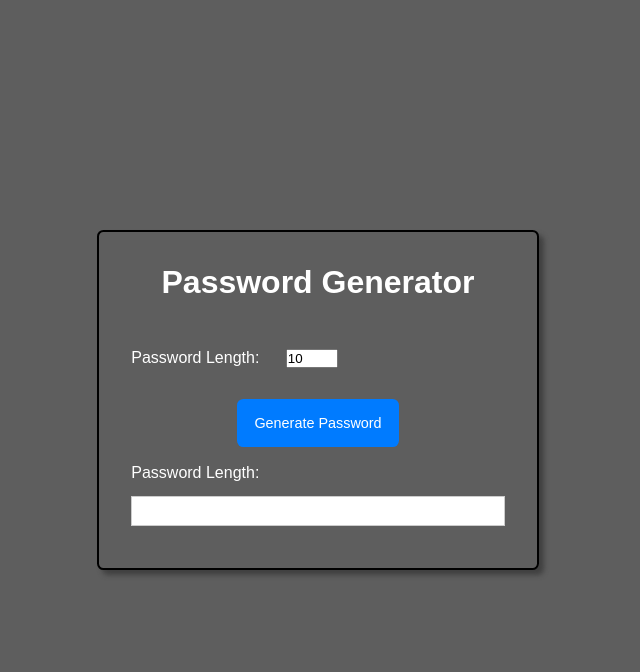
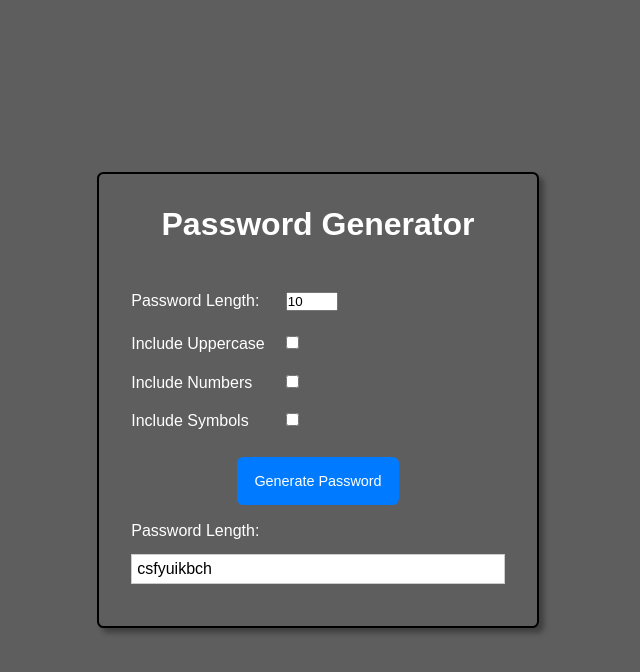
Before and after one commit to dlarenzo/password-generator, a plain HTML site: page index.html in a window 1280 px wide. Both pictures are taken after a click on the button "Generate Password". Shown: the whole page, without its empty margins (322-962 px from the left). Drawn offline with Linux system fonts and the light colour scheme.

Commit message:
finished javascript

```diff
--- a/index.html
+++ b/index.html
@@ -1,13 +1,12 @@
 <!DOCTYPE html>
 <html lang="en">
   <head>
-  <meta charset="UTF-8">
-  <meta name="viewport" content="width=device-width, initial-scale=1.0">
+    <meta charset="UTF-8" />
+    <meta name="viewport" content="width=device-width, initial-scale=1.0" />
     <title>Password Generator</title>
-  <link rel="stylesheet" href="style.css">
+    <link rel="stylesheet" href="style.css" />
   </head>
   <body>
-
     <!-- CONTAINER -->
     <div class="container">
       <h1>Password Generator</h1>
@@ -19,11 +18,24 @@
         <label for="length"> Password Length: </label>
         <input type="number" id="length" value="10" min="8" max="20" />
       </div>
+
       <!-- Add a div, and inside add 1 label for uppercase, and a checkbox  -->
+      <div>
+        <label for="uppercase">Include Uppercase</label>
+        <input type="checkbox" id="uppercase" />
+      </div>
 
       <!-- Add a div, and inside add 1 label for numbers, and a checkbox  -->
+      <div>
+        <label for="number">Include Numbers</label>
+        <input type="checkbox" id="number" />
+      </div>
 
       <!-- Add a div, and inside add 1 label for symbols, and a checkbox  -->
+      <div>
+        <label for="symbols">Include Symbols</label>
+        <input type="checkbox" id="symbols" />
+      </div>
 
       <!-- GENERATE PASSWORD -->
       <button id="generate">Generate Password</button>
@@ -35,6 +47,6 @@
       </div>
     </div>
 
-  <script src="main.js"></script>
+    <script src="main3.js"></script>
   </body>
 </html>
--- a/main.js
+++ /dev/null
@@ -1,37 +0,0 @@
-let specialChar = ['!', '@', '#', '$', '%', '^', '&', '*', '(', ')', '_', '+', '{', '}', ';', '~', '?', ',', '.', '/'];
-let num = [0,1,2,3,4,5,6,7,8,9];
-let lettersLower = ['a', 'b', 'c', 'd', 'e', 'f', 'g', 'h', 'i', 'j', 'k', 'l', 'm', 'n', 'o', 'p', 'q', 'r', 's', 't', 'u', 'v', 'w', 'x', 'y', 'z'];
-let lettersUpper = ['A', 'B', 'C', 'D', 'E', 'F', 'G', 'H', 'I', 'J', 'K', 'L', 'M', 'N', 'O', 'P', 'Q', 'R', 'S', 'T', 'U', 'V', 'W', 'X', 'Y', 'Z'];
-
-const generateBtn = document.querySelector('#generate');
-let inputLength = document.querySelector('#length');
-let password = document.querySelector('#password');
-
-console.log(specialChar[1]);
-
-generateBtn.addEventListener('click', function generatePass() {
-  let length = parseInt(document.querySelector("length").value);
-
-
-  //get value from inputLinks to an external site.
-
-  //getting checked value from inputLinks to an external site.
-
-  //set an empty Password string variable
-
-  //set an empty charSet string variable
-
-  //get the charset and add it (+=) to the lower case letter variable above. (you will do this for the uppercase, numbers and symbol characters too later down the line.
-
-  //use an if statement to check if uppercase, number or symbols is true, then add charset to the correct letters (+= upperChars)
-
-  //Create a loop, set the length of the loop to your length variable above.
-
-  //inside your loop create a variable that sets a random index
-
-  let randomIndex = Math.floor(Math.random() * charSet.length);
-
-  //Now inside your loop set the Password variable to add your charset[randomindex];
-
-  //finally outside of your loop, use a queryselector to set the value of password equal to your Password variable that you wrote above in the loop.
-})
--- /dev/null
+++ b/main3.js
@@ -0,0 +1,63 @@
+const lowerChars = "abcdefghijklmnopqrstuvwxyz";
+const upperChars = "ABCDEFGHIJKLMNOPQRSTUVWXYZ";
+const numberChars = "0123456789";
+const specialChars = "!@#$%^&*()_+{};~?,./";
+
+//const generateBtn = document.querySelector("#generate");
+
+//CHECK ME console.log(symbols[1]);
+
+//A function called generatePass (all the code below will be inside this function
+
+function generatePass() {
+  //You are going to need a few items below to make this project work(please look these up on W3schools if you have questions):
+
+  //get the length value of your first input, something like this:
+
+  //get value from input
+
+  let length = parseInt(document.getElementById("length").value);
+  let useUpperCase = document.querySelector("#uppercase").checked;
+  let useNumber = document.getElementById("number").checked;
+  let useSymbols = document.getElementById("symbols").checked;
+  //let usePhrases = document.getElementById("phrases").checked;
+  let Password = "";
+  let charSet = "";
+
+  //use an if statement to check if uppercase, number or symbols is true, then add charset to the correct letters (+= upperChars)
+
+  //get the charset and add it (+=) to the lower case letter variable above. (you will do this for the uppercase, numbers and symbol characters too later down the line.
+
+  //charSet += lowerCase;
+
+  if (!useUpperCase || !useNumber || !useSymbols) {
+    charSet += lowerChars;
+  }
+
+  if (useUpperCase) {
+    charSet += upperChars;
+  }
+
+  if (useNumber) {
+    charSet += numberChars;
+  }
+
+  if (useSymbols) {
+    charSet += specialChars;
+  }
+
+  //Create a loop, set the length of the loop to your length variable above.
+  for (let i = 0; i < length; i++) {
+    let randomIndex = Math.floor(Math.random() * charSet.length);
+
+    //Now inside your loop set the Password variable to add your charset[randomindex];
+
+    Password += charSet[randomIndex];
+  }
+  //finally outside of your loop, use a queryselector to set the value of password equal to your Password variable that you wrote above in the loop.
+
+  document.getElementById("password").value = Password;
+  //console.log(Password.length);
+}
+
+document.getElementById("generate").addEventListener("click", generatePass);
```
Lines whose indentation alone changed are shown as unchanged.
